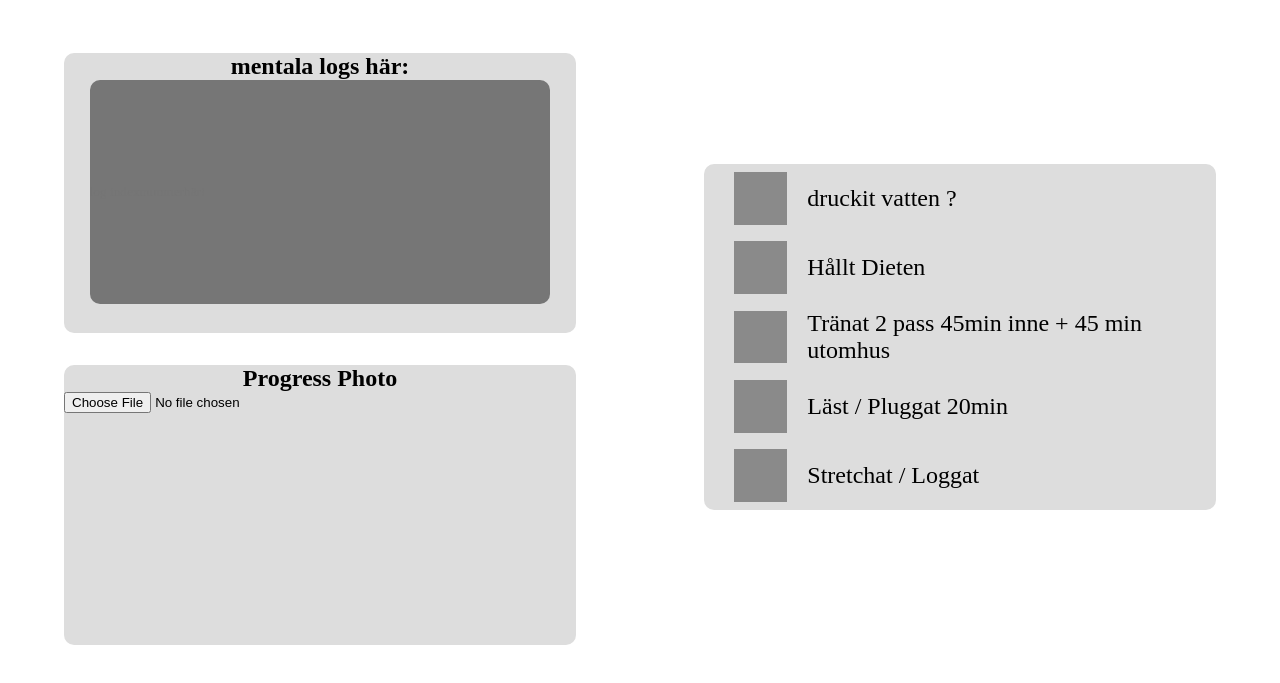
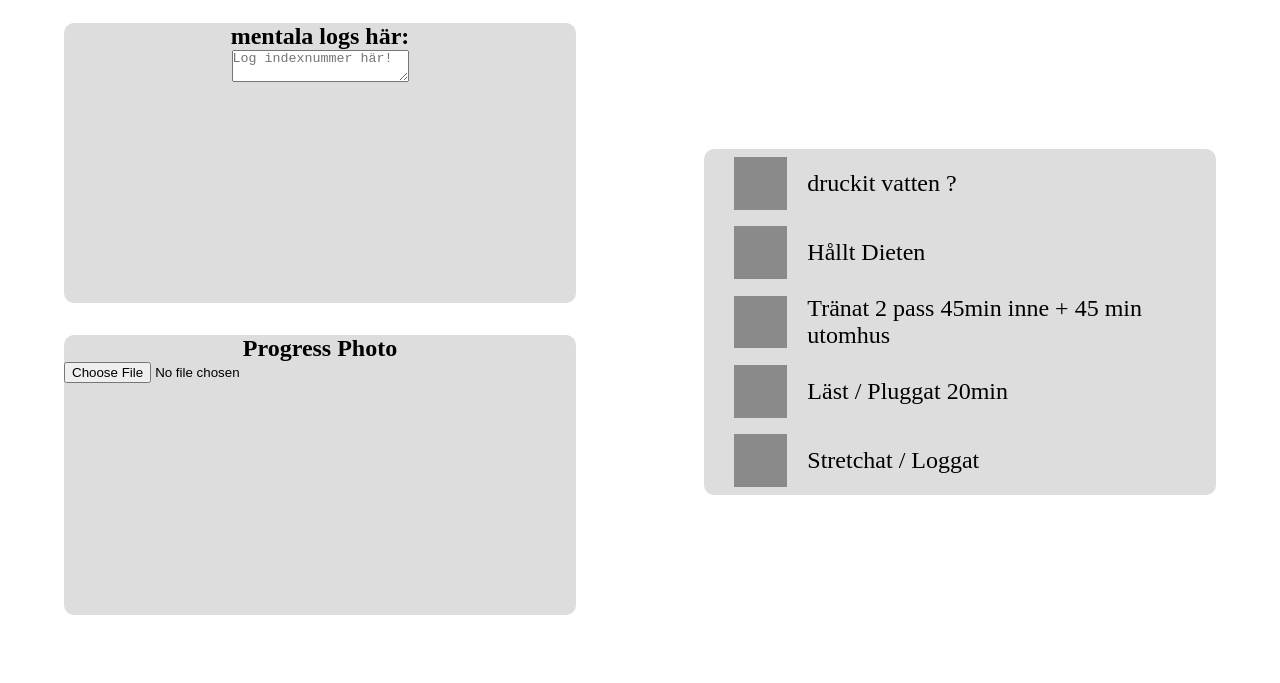
Before and after one commit to m4rreParre/75-hard-calendar, a plain HTML site: page opened-Element.html in a window 1280 px wide. Shown: the part 81-764 px from the top of the page. Drawn offline with Linux system fonts and the light colour scheme; a web font is replaced by a local one.

Commit message:
Replace input field with textarea for mental logs and adjust margin for improved layout

```diff
--- a/opened-Element.html
+++ b/opened-Element.html
@@ -19,7 +19,7 @@
         <div class="container">
             <div class="mental-logs">
                 <h2>mentala logs här:</h2>
-                <input type="text" placeholder="log indexnummerhär!">
+                <textarea placeholder="Log indexnummer här!"></textarea>
             </div>
 
             <div class="progress-photo">
--- a/style.css
+++ b/style.css
@@ -21,7 +21,7 @@ body > .main-container{
     width: 100%;
 }
 .mental-logs{
-    margin: 40px 0 0 0;
+    margin: 10px 0 0 0;
     border-radius: 10px;
     display: flex;
     flex-direction: column;
@@ -84,8 +84,10 @@ input[type="text"]{
     height: 80%;
     width: 90%;
     border: none;
-    text-align: left;
-
+    box-sizing: border-box;
+    resize: none;
+    overflow-wrap: break-word;
+    overflow-y: auto;
 }
 input[type="text"]:focus{
     border: 1px solid #dddddd;
```
